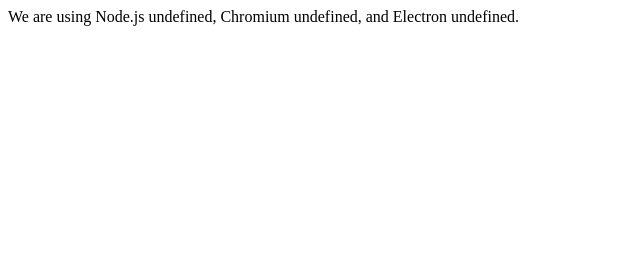
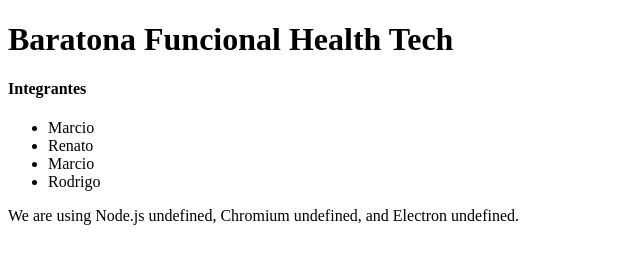
Before and after one commit to rt3norio/baratona-electron, an Electron app: page index.html in a window 800 px wide. Shown: the whole page, without its empty margins (0-640 px from the left). Drawn offline with Linux system fonts and the light colour scheme; no server answers.

Commit message:
ajustes da index.html

```diff
--- a/index.html
+++ b/index.html
@@ -5,7 +5,14 @@
     <title>Hello World!</title>
   </head>
   <body>
-
+    <h1>Baratona Funcional Health Tech</h1>
+    <h4>Integrantes</h4>
+    <ul>
+      <li>Marcio</li>
+      <li>Renato</li>
+      <li>Marcio</li>
+      <li>Rodrigo</li>
+    </ul>
     <!-- All of the Node.js APIs are available in this renderer process. -->
     We are using Node.js <script>document.write(process.versions.node)</script>,
     Chromium <script>document.write(process.versions.chrome)</script>,
```
